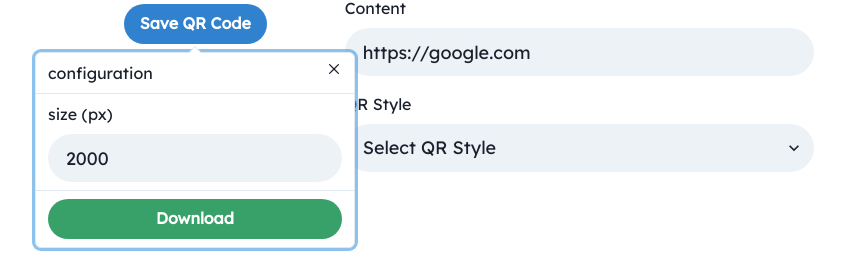
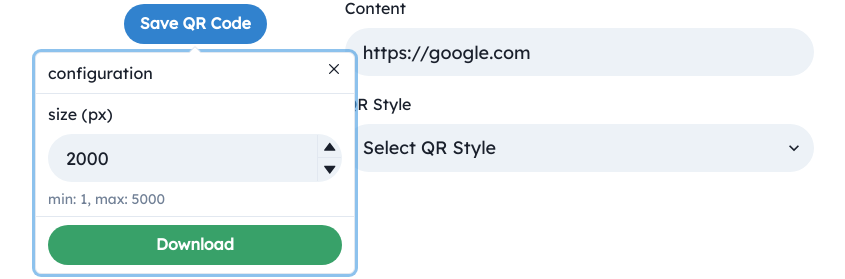
Before and after one commit to sozonome/QRcodeGenerator, a Next.js app: page / in a window 1280 px wide. Both pictures are taken after a click on the button "Save QR Code". Shown: the part 100-379 px from the top of the page, without its empty margins (194-1039 px from the left). Built offline with nearby package versions, Linux system fonts and the light colour scheme.

Commit message:
feat(qrform): :children_crossing: improve size input handling

```diff
--- a/src/components/qrform/SaveQRButton.tsx
+++ b/src/components/qrform/SaveQRButton.tsx
@@ -1,4 +1,16 @@
 import { Button } from "@chakra-ui/button";
+import {
+  FormControl,
+  FormHelperText,
+  FormLabel,
+} from "@chakra-ui/form-control";
+import {
+  NumberDecrementStepper,
+  NumberIncrementStepper,
+  NumberInput,
+  NumberInputField,
+  NumberInputStepper,
+} from "@chakra-ui/number-input";
 import {
   Popover,
   PopoverArrow,
@@ -9,15 +21,14 @@ import {
   PopoverHeader,
   PopoverTrigger,
 } from "@chakra-ui/popover";
-import FormInput from "components/ui/FormInput";
 import html2canvas from "html2canvas";
-import { ChangeEventHandler, useState } from "react";
+import { useState } from "react";
 
 const SaveQRButton = () => {
   const [size, setSize] = useState<number>(2000);
 
-  const handleSetSize: ChangeEventHandler<HTMLInputElement> = (event) => {
-    setSize(Number(event.target.value));
+  const handleSetSize = (_: string, valueAsNumber: number) => {
+    setSize(isNaN(valueAsNumber) ? 1 : valueAsNumber);
   };
 
   const handleSaveImage = async () => {
@@ -62,12 +73,28 @@ const SaveQRButton = () => {
         <PopoverHeader>configuration</PopoverHeader>
 
         <PopoverBody>
-          <FormInput
-            label="size (px)"
-            type="number"
-            value={size}
-            onChange={handleSetSize}
-          />
+          <FormControl>
+            <FormLabel>size (px)</FormLabel>
+
+            <NumberInput
+              defaultValue={size}
+              value={size}
+              min={1}
+              max={5000}
+              onChange={handleSetSize}
+              clampValueOnBlur
+              variant="filled"
+              size="lg"
+            >
+              <NumberInputField borderRadius={24} />
+              <NumberInputStepper>
+                <NumberIncrementStepper />
+                <NumberDecrementStepper />
+              </NumberInputStepper>
+            </NumberInput>
+
+            <FormHelperText>min: 1, max: 5000</FormHelperText>
+          </FormControl>
         </PopoverBody>
 
         <PopoverFooter>
```
